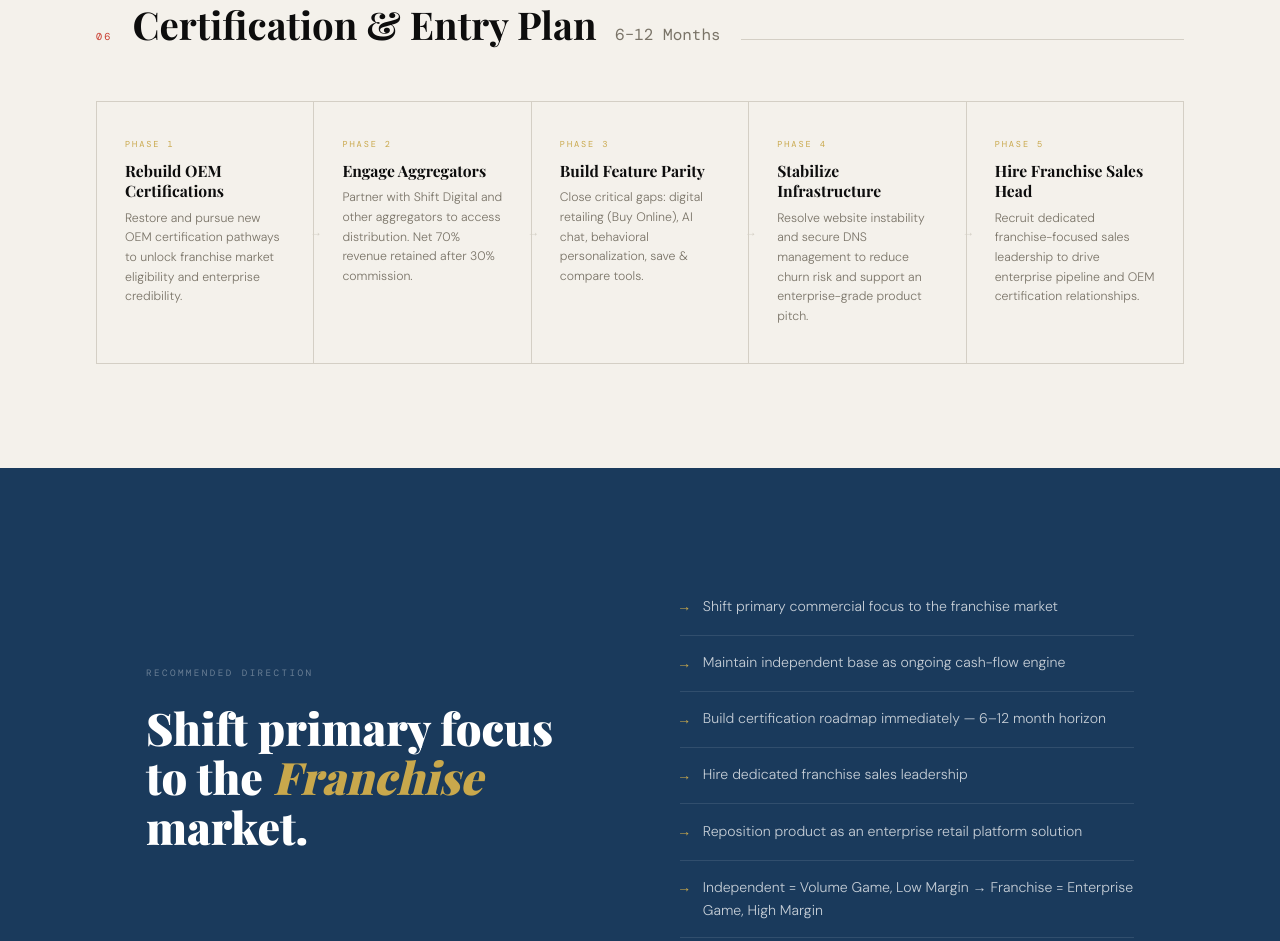
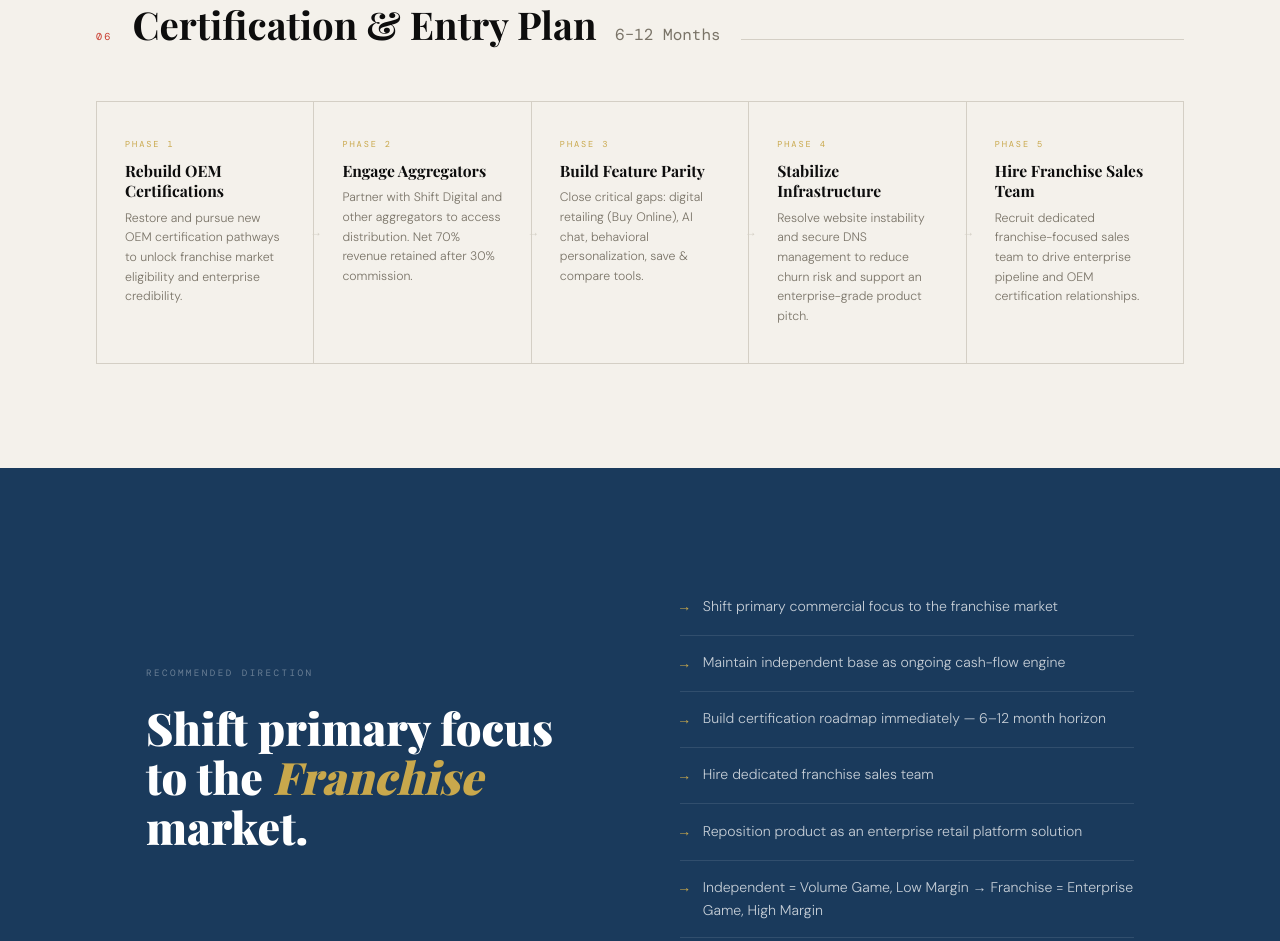
Before and after one commit to JohnWesley2112/DFLeaderShipVisit, a plain HTML site: page index.html in a window 1280 px wide. Shown: the part 4317-5258 px from the top of the page. Drawn offline with nearby package versions, Linux system fonts and the light colour scheme; a web font is replaced by a local one.

Commit message:
Update hiring references in roadmap and conclusion

```diff
--- a/index.html
+++ b/index.html
@@ -1207,8 +1207,8 @@
 
         <div class="roadmap-step">
           <div class="roadmap-step__phase">Phase 5</div>
-          <div class="roadmap-step__action">Hire Franchise Sales Head</div>
-          <p class="roadmap-step__desc">Recruit dedicated franchise-focused sales leadership to drive enterprise pipeline and OEM certification relationships.</p>
+          <div class="roadmap-step__action">Hire Franchise Sales Team</div>
+          <p class="roadmap-step__desc">Recruit dedicated franchise-focused sales team to drive enterprise pipeline and OEM certification relationships.</p>
         </div>
 
       </div>
@@ -1232,7 +1232,7 @@
         <li>Shift primary commercial focus to the franchise market</li>
         <li>Maintain independent base as ongoing cash-flow engine</li>
         <li>Build certification roadmap immediately — 6–12 month horizon</li>
-        <li>Hire dedicated franchise sales leadership</li>
+        <li>Hire dedicated franchise sales team</li>
         <li>Reposition product as an enterprise retail platform solution</li>
         <li>Independent = Volume Game, Low Margin &rarr; Franchise = Enterprise Game, High Margin</li>
       </ul>
```
